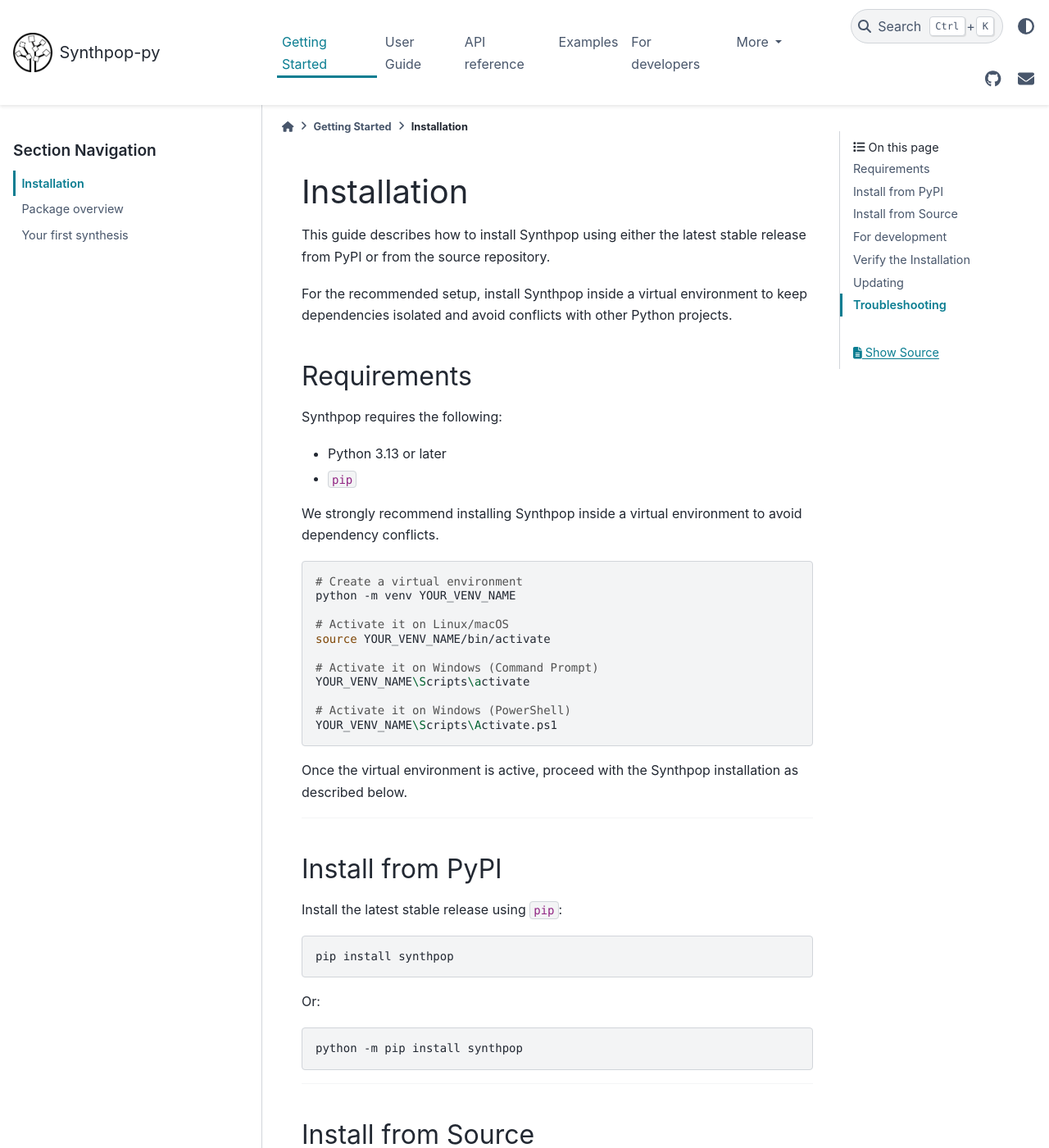
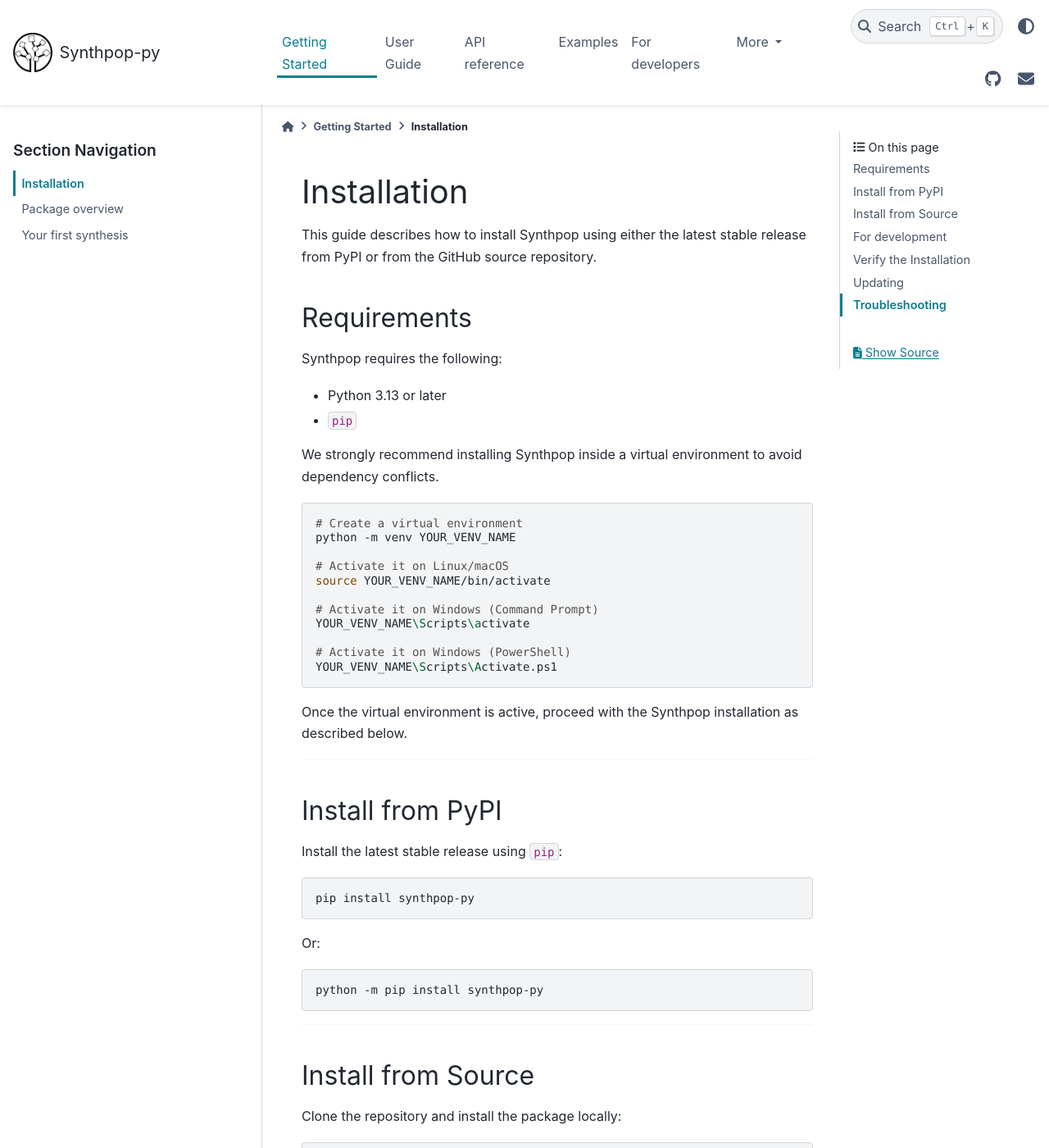
Before and after one commit to duonl/synthpop-py, a Sphinx documentation site: the page built from docs/source/getting_started/installation.md, in a window 1280 px wide and 1400 px high. Shown: the whole window at 82% size. Built offline with Sphinx 7.4.7 and the PyData theme 0.15.4, drawn with Linux system fonts in a browser that asks for light colours; some of the changed text lies outside the part shown.

Commit message:
Minor changes to text and image in darkmode

````diff
--- a/docs/source/_static/synthpop.css
+++ b/docs/source/_static/synthpop.css
@@ -10,3 +10,8 @@
   margin-right: auto;
   margin-top: 10px;
 }
+
+html[data-theme=dark] .sd-card img[src*='.svg'] {
+  filter: invert(1.0) saturate(0.0);
+  background: none;
+}
--- a/docs/source/getting_started/installation.md
+++ b/docs/source/getting_started/installation.md
@@ -1,9 +1,6 @@
 # Installation
 
-This guide describes how to install Synthpop using either the latest stable release from PyPI or from the source repository.
-
-For the recommended setup, install Synthpop inside a virtual environment to keep dependencies isolated and avoid conflicts with other Python projects.
-
+This guide describes how to install Synthpop using either the latest stable release from PyPI or from the GitHub source repository.
 
 ## Requirements
 
@@ -37,13 +34,13 @@ Once the virtual environment is active, proceed with the Synthpop installation a
 Install the latest stable release using `pip`:
 
 ```bash
-pip install synthpop
+pip install synthpop-py
 ```
 
 Or:
 
 ```bash
-python -m pip install synthpop
+python -m pip install synthpop-py
 ```
 
 ---
@@ -111,7 +109,7 @@ If no errors are raised, the installation was successful.
 Upgrade to the latest release with:
 
 ```bash
-python -m pip install --upgrade synthpop
+python -m pip install --upgrade synthpop-py
 ```
 
 If you installed from source:
````
Also changed, not shown: other parts of docs/source/getting_started/installation.md (+1 -0 lines), docs/source/getting_started/first_synthesis.md (+1 -1 lines), docs/source/getting_started/getting_started.md (+5 -4 lines), docs/source/getting_started/overview.md (+18 -29 lines).
